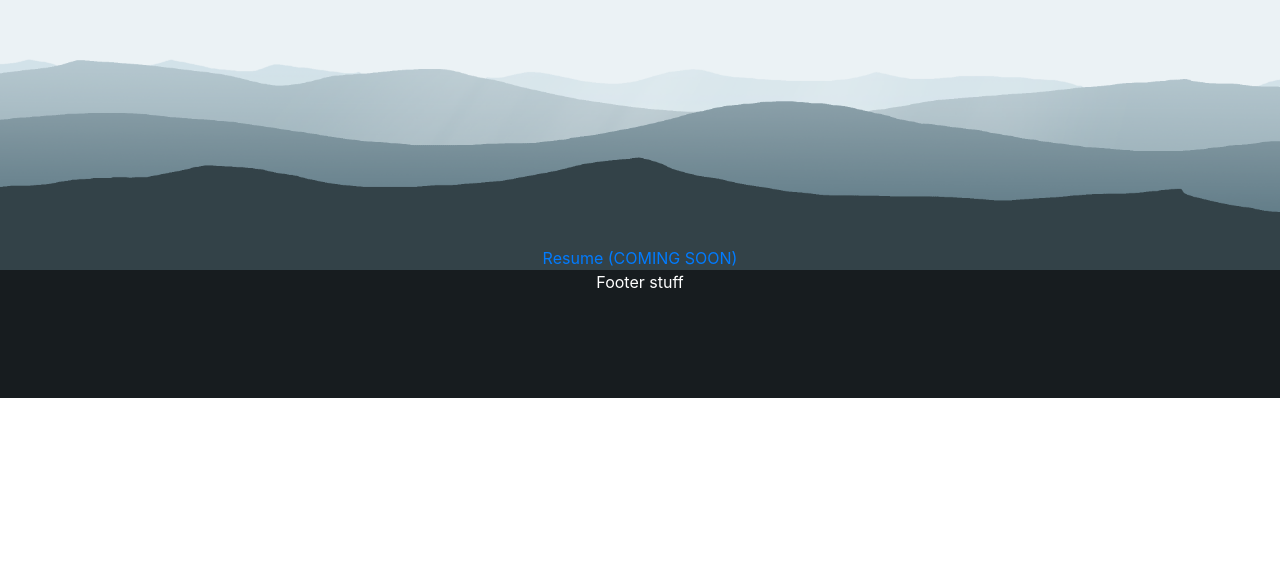
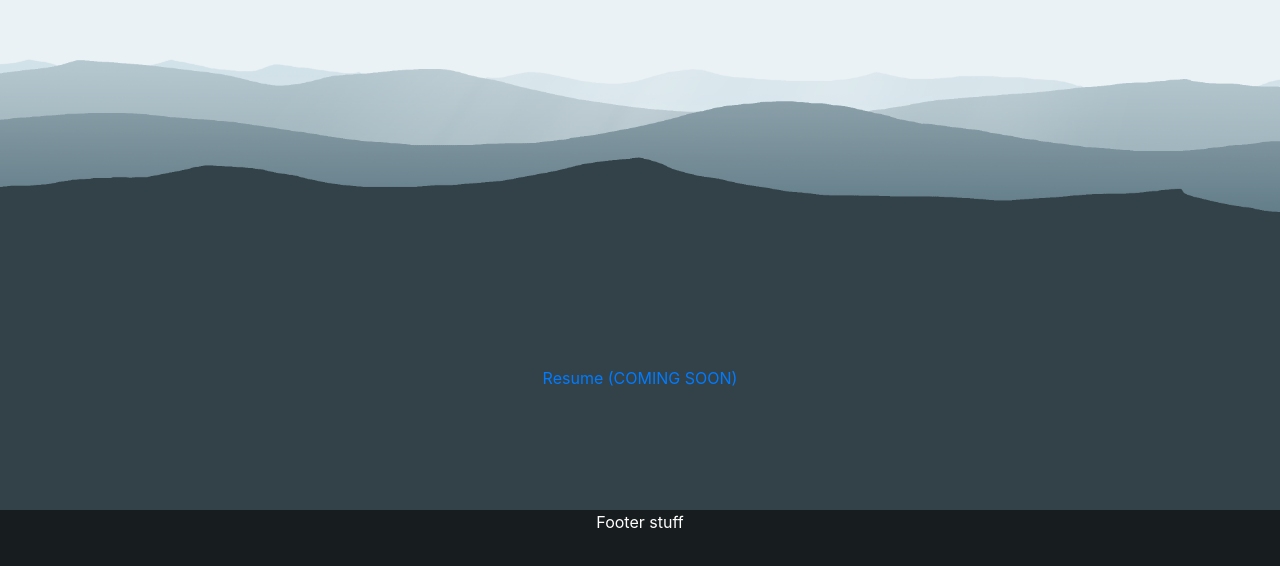
Before and after one commit to bsonge/resume-web-cra, a React (Create React App) app: page / in a window 1280 px wide. Shown: the part 568-1134 px from the top of the page. Before the commit the page ends 966 px from the top, so only its background shows below. Built offline with nearby package versions, Linux system fonts and the light colour scheme.

Commit message:
added some spacing for now

```diff
--- a/src/Components/Home/Home.jsx
+++ b/src/Components/Home/Home.jsx
@@ -39,9 +39,11 @@ class Home extends React.Component {
                     {/* <WAVE_IMG className="wave-divider-img" /> */}
                 </div>
                 <div className="LOWER fllw">
+                    <div className="spacer stdw" />
                     <div className="buttons stdw">
                         <Link to="/resume"> Resume (COMING SOON) </Link>
                     </div>
+                    <div className="spacer stdw" />
                 </div>
 
             </Fragment>
```
